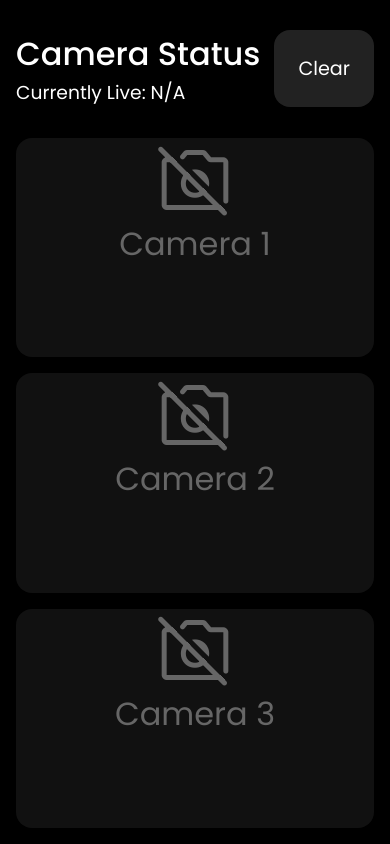
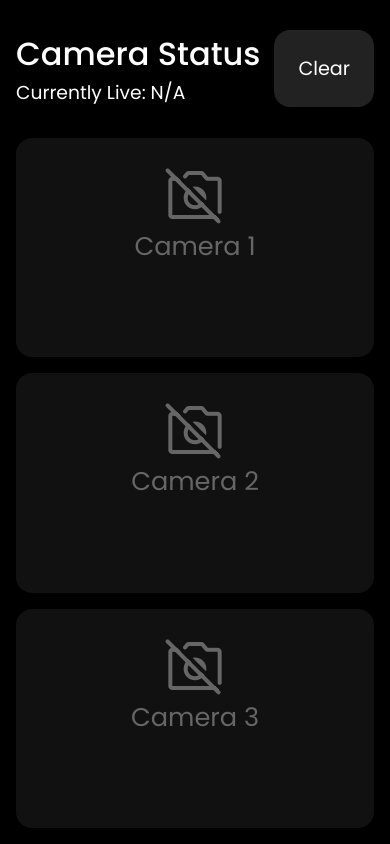
Before and after one commit to animusic-ensembles/camera-status, a plain HTML site: page index.html in a window 390 px wide. Drawn offline with nearby package versions, Linux system fonts and the light colour scheme; no server answers.

Commit message:
fix mobile formatting

```diff
--- a/static/css/cameras.css
+++ b/static/css/cameras.css
@@ -50,4 +50,15 @@
     .bottom > * {
         height: calc((100% - 2rem) / 3);
     }
+    .thumbnail {
+        height: 70%;
+        font-size: 1.6rem;
+    }
+    .icon {
+        font-size: 4rem;
+    }
+    .status {
+        height: 30%;
+        font-size: 2rem;
+    }
 }
```
